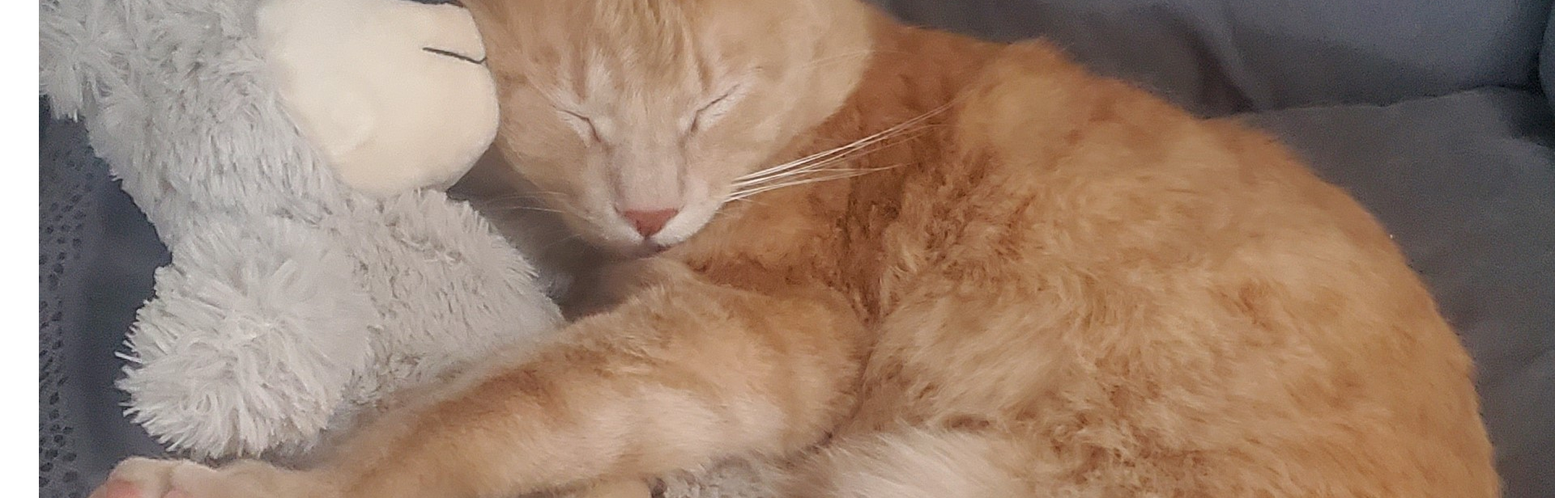
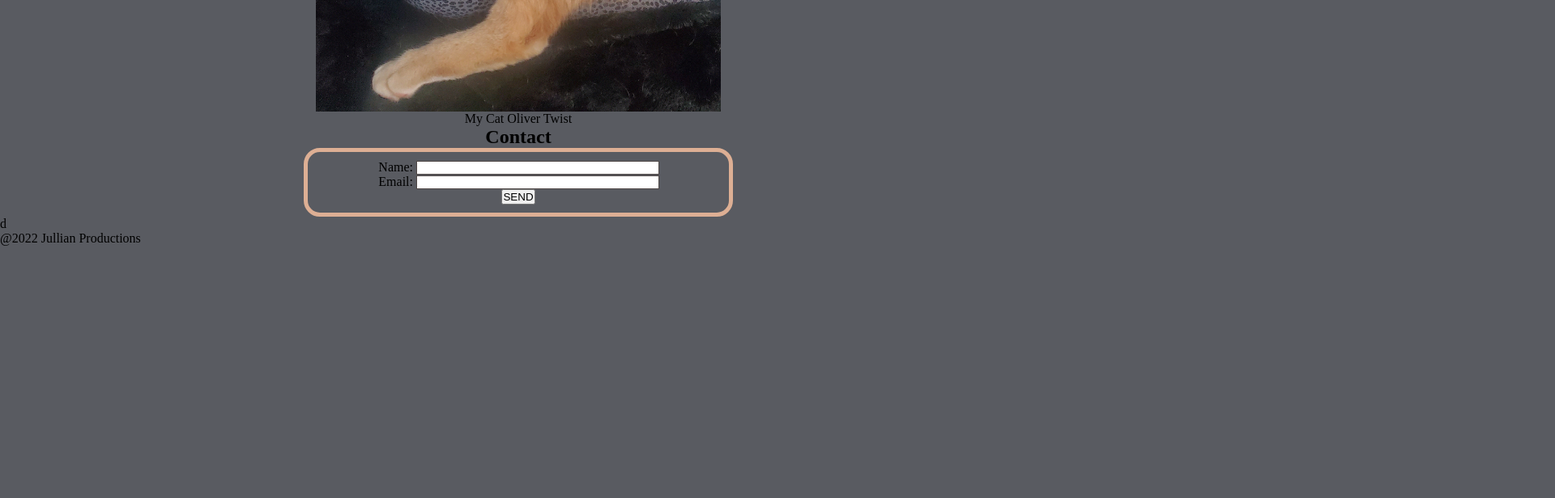
Before and after one commit to Jullian0426/init-demo, a plain HTML site: page index.html in a window 1280 px wide. Shown: the part 480-1096 px from the top of the page at 81% size, 1920 px wide, since content can reach past the window. After the commit the page ends 800 px from the top, so only its background shows below. Drawn offline with Linux system fonts and the light colour scheme; files that its build step writes are made by us from their sources.

Commit message:
Develop style.css with corresponding index.html edits

```diff
--- a/assets/style.css
+++ b/assets/style.css
@@ -0,0 +1,60 @@
+/*Universal Selectors*/
+* {
+    margin: 0px;
+    padding: 0px;
+}
+
+/*Element Selectors*/
+body {
+    font-family: 'Times New Roman', Times, serif;
+    background-color: rgb(89, 91, 97);
+    position: relative;
+}
+
+li {
+    display: inline;
+    padding: 0px 20px;
+}
+
+a {
+    text-decoration: none;
+    color: white;
+}
+
+img {
+    margin-left: auto;
+    margin-right: auto;
+    display: block;
+    max-width: 500px;
+    height: auto;
+}
+
+label {
+    display: inline-block;
+    width: 100px;
+  }
+
+  input {
+    box-sizing: border-box;
+    width: 300px;
+    border: 1px solid #4F4846;
+  }
+
+
+form {
+    /* Center the form on the page */
+    margin: 0 auto;
+    width: 500px;
+    padding: 10px;
+    border: 5px solid #DDAF94;
+    border-radius: 20px;
+  }
+
+/*Class Selectors*/
+.text-center {
+    text-align: center;
+}
+
+.text-right {
+    text-align: right;
+}
--- a/index.html
+++ b/index.html
@@ -2,51 +2,55 @@
 <html lang="en-US">
 <head>
   <meta charset="UTF-8">
-  <link rel="stylesheet" type="text/css" href="./assets/css/style.css">
+  <link rel="stylesheet" type="text/css" href="./assets/style.css">
   <title>My Landing Page</title>
 </head>
 
 <body>
   <header id="header">
-
-    <ul>
+    <nav>
+      <ul>
         <li><a href="https://github.com/Jullian0426">Github</a></li>
         <li><a href="#">Portfolio</a></li>
         <li><a href="#Contact">Contact</a></li>
-    </ul>
-
+     </ul>
+   </nav>
   </header>
 
 
   <main>
 
     <section>
-        <h1>Jullian's Landing Website</h1>
+        <h1 class="text-center">Jullian's Landing Website</h1>
         <figure>
         <img src="./assets/images/Oliver Twist.jpg" alt="Image of my cat Oliver Twist">
-        <figcaption>My Cat Oliver Twist</figcaption>
+        <figcaption class="text-center">My Cat Oliver Twist</figcaption>
         </figure>
     </section>
 
     <section id="contact">
+      <h2 class="text-center">Contact</h2>
       <form>
         <ul>
           <li>
-            <label for="name">Name:</label>
+            <label class="text-right" for="name">Name:</label>
             <input type="text" id="name" name="user-name">
           </li>
           <li>
-            <label for="email">Email:</label>
+            <label class="text-right" for="email">Email:</label>
             <input type="text" id="email" name="user-email">
           </li>
         </ul>
+        <div class="text-center">
+          <button type="submit">SEND</button>
+        </div>
       </form>
-    </section>
+    </section>d
   </main>
 
 
   <footer>
-
+    <p>@2022 Jullian Productions</p>
   </footer>
 
 
```
